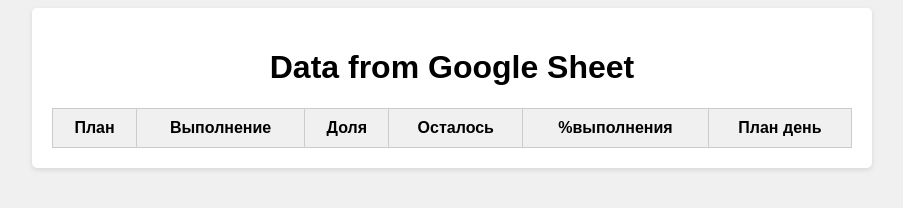
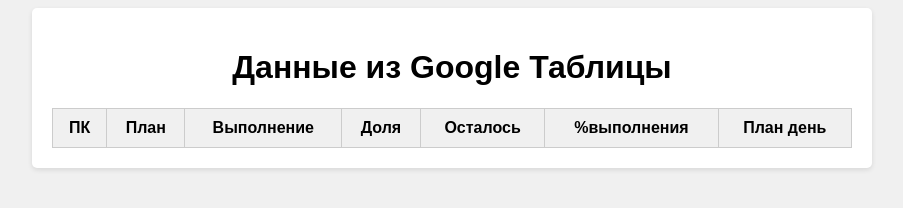
Before and after one commit to 1stwebsite/CitrusMaster, a plain HTML site: page index.html in a window 1280 px wide. Shown: the whole page, without its empty margins (188-1091 px from the left). Drawn offline with Linux system fonts and the light colour scheme.

Commit message:
Update index.html

```diff
--- a/index.html
+++ b/index.html
@@ -1,14 +1,15 @@
 <!DOCTYPE html>
 <html>
 <head>
-  <title>Interactive Page with Data from Google Sheet</title>
+  <title>Интерактивная страница с данными из Google Таблицы</title>
   <link rel="stylesheet" href="styles.css">
 </head>
 <body>
   <div class="container">
-    <h1>Data from Google Sheet</h1>
+    <h1>Данные из Google Таблицы</h1>
     <table id="data-table">
       <tr>
+        <th>ПК</th>
         <th>План</th>
         <th>Выполнение</th>
         <th>Доля</th>
```
